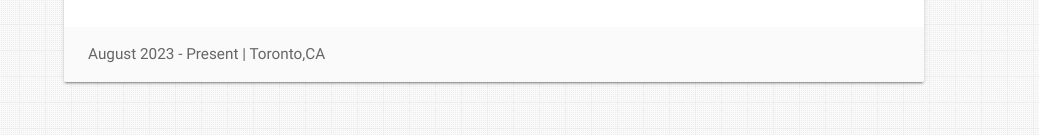
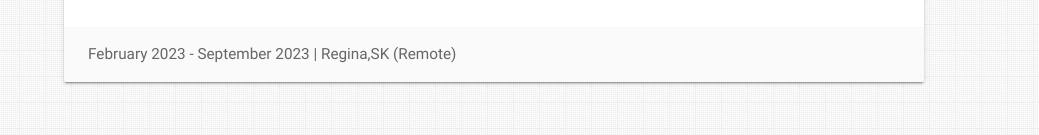
Before and after one commit to aneeshma14/aneeshma.github.io, a plain HTML site: page index.html in a window 1280 px wide. Shown: the part 2316-2451 px from the top of the page, without its empty margins (241-1280 px from the left). Drawn offline with nearby package versions, Linux system fonts and the light colour scheme.

Commit message:
Update index.html

```diff
--- a/index.html
+++ b/index.html
@@ -370,7 +370,7 @@
             </ul>
           </div>
           <div class="card-action">
-            <span>August 2023 - Present | Toronto,CA</span>
+            <span>February 2023 - September 2023 | Regina,SK (Remote)</span>
           </div>
         </div>
 
```
